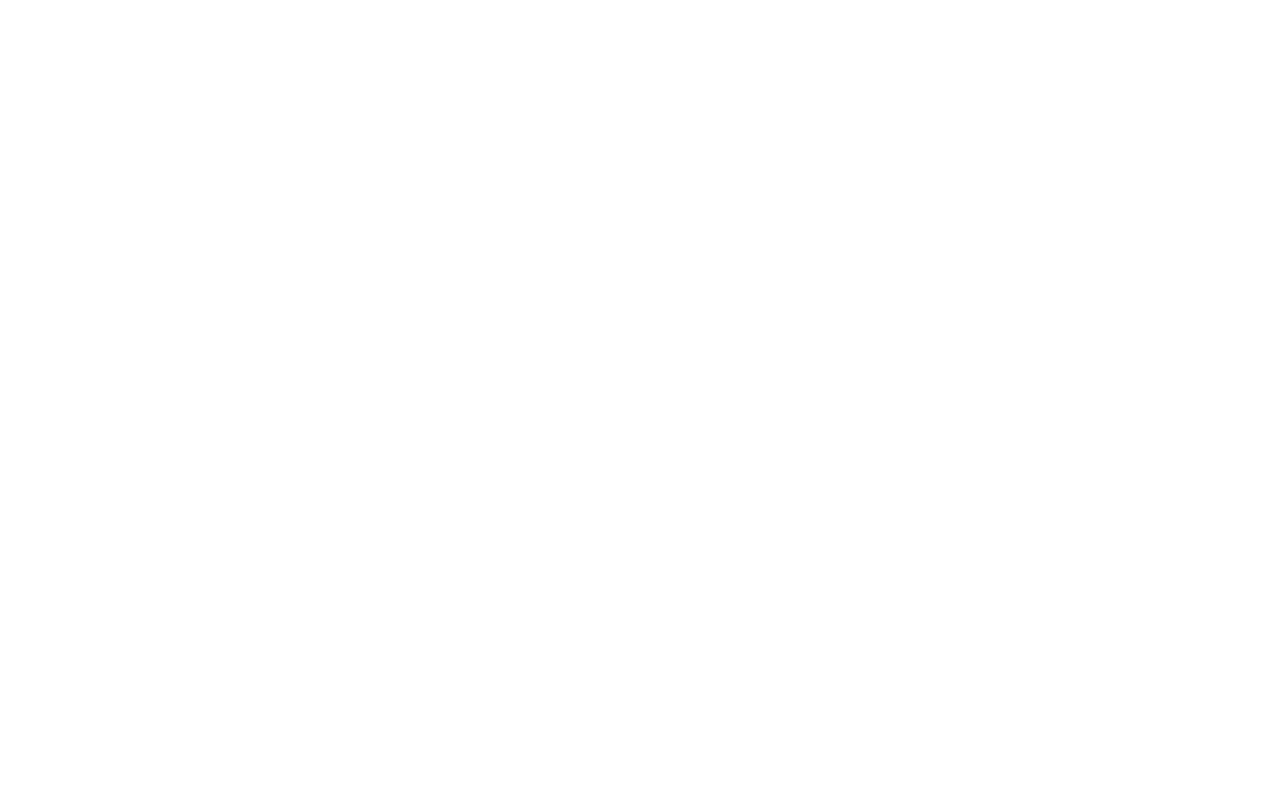
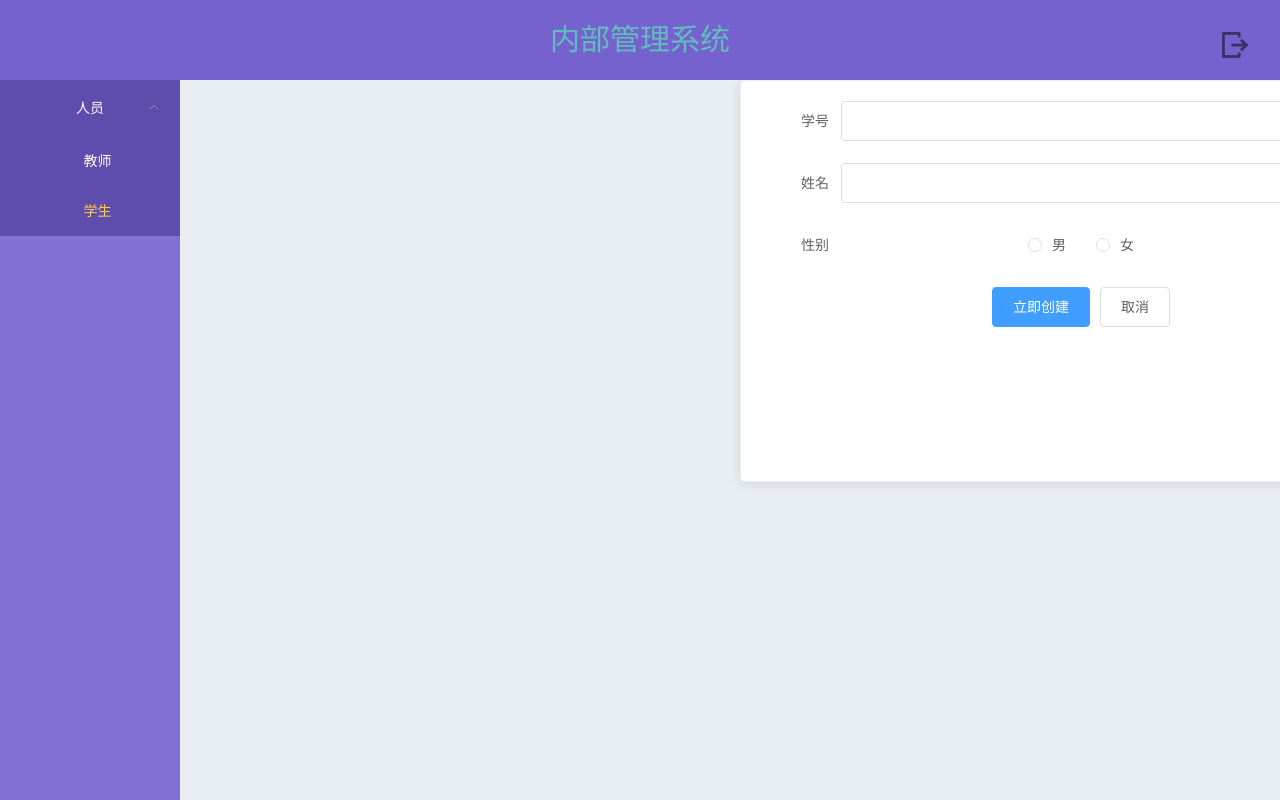
Before and after one commit to aijia508/first-vue, a Vue app: page /#/student in a window 1280 px wide. Shown: the top 800 px of the page. Built offline with nearby package versions, Linux system fonts and the light colour scheme.

Commit message:
创建表单并保存

```diff
--- a/src/App.vue
+++ b/src/App.vue
@@ -10,7 +10,7 @@ export default {
   name: 'App',
   created(){
   // console.log(this.$route);
-  console.log(this.$route.meta.requireAuth);
+  // console.log(this.$route.meta.requireAuth);
   // console.log(this.formdata.user);
   }
 }
--- a/src/components/common/head.vue
+++ b/src/components/common/head.vue
@@ -3,11 +3,19 @@
   <el-container class="head">
       <el-header>
           <span>内部管理系统</span>
-          <img src="static/img/退出.png" @click="quit"></img>
+          <img src="static/img/退出.png" @click="quit"/>
       </el-header>
   </el-container>
   <el-container class="content">
-    <el-aside width="180px"></el-aside>
+    <el-aside width="180px">
+      <el-menu :default-active="activeIndex" router background-color="#5e4dad" text-color="#fff" active-text-color="#ffd04b">
+        <el-submenu index="1">
+        <template slot="title">人员</template>
+          <el-menu-item index="1-1" :route="{name:'teacher'}">教师</el-menu-item>
+          <el-menu-item index="1-2" :route="{name:'student'}">学生</el-menu-item>
+        </el-submenu>
+      </el-menu>
+    </el-aside>
     <el-main>
       <router-view></router-view>
     </el-main>
@@ -20,7 +28,13 @@
 export default {
     data(){
       return{
-
+        activeIndex:'',
+      }
+    },
+    mounted(){
+      switch(this.$route.name){
+        case 'teacher':this.activeIndex='1-1';break;
+        case 'student':this.activeIndex='1-2';break;
       }
     },
     methods:{
@@ -81,7 +95,12 @@ export default {
     height:100%;
     position:fixed;
     left:0px;
+    top:80px;
     z-index:10;
+    .el-menu{
+      background:#5e4dad;
+      border:0px solid red;
+    }
   }
   .el-main{
   background-color:#A2B8F2;
--- a/src/components/login.vue
+++ b/src/components/login.vue
@@ -34,7 +34,7 @@ export default{
                         if(url){
                             this.$router.push({path:url});
                         }else{
-                            this.$router.push('/home');
+                            this.$router.push('/teacher');
                         }
                         this.$message.success('登录成功！');
                     }else{
--- /dev/null
+++ b/src/components/view/student.vue
@@ -0,0 +1,69 @@
+<template>
+<div class="home">
+  <el-card class="box-card">
+  <el-form :model="data" label-width="80px">
+    <el-form-item label="学号"><el-input v-model="data.id"></el-input></el-form-item>
+    <el-form-item label="姓名"><el-input v-model="data.name"></el-input></el-form-item>
+    <el-form-item label="性别">
+      <el-radio-group v-model="data.sex">
+        <el-radio label="0">男</el-radio>
+        <el-radio label="1">女</el-radio>
+      </el-radio-group>
+      </el-form-item>
+    <el-form-item>
+      <el-button type="primary" @click="onSubmit">立即创建</el-button>
+      <el-button>取消</el-button>
+    </el-form-item>
+  </el-form>
+  </el-card>
+</div>
+</template>
+
+<script>
+export default {
+  data () {
+    return {
+      data:{id:'',name:'',sex:''},
+    }
+  },
+  methods: {
+    onSubmit(){
+      console.log(this.data);
+      // this.$confirm('确认创建？','提示',{
+      //   confirmbuttontext:'确定',
+      //   concalbuttontext:'取消',
+      //   type:'warning'
+      // }).then(_ => {
+      //      this.$axios.get('',{
+      //        params:{
+      //          Id:this.data.id,
+      //          Name:this.data.name,
+      //          Sex:this.data.sex
+      //        }
+      //       }).then(res => {
+      //         this.$message.success('创建成功！')
+      //       }).catch(_ => {
+      //         this.$message.info('取消')
+      //       })
+      //     })
+    }
+  }
+}
+</script>
+
+<!-- Add "scoped" attribute to limit CSS to this component only -->
+<style scoped lang="less" >
+.home{
+  margin:0;
+  padding:0;
+  width:100%;
+  height:963px;
+  background-color:#E9EEF3;
+  position:relative;
+  .box-card{
+    width:600px;
+    height:400px;
+    margin-left:calc(50% - 300px);
+  }
+}
+</style>
--- a/src/components/view/study.vue
+++ /dev/null
@@ -1,87 +0,0 @@
-<template>
-<div class="home">
-  <el-container>
-    <el-main>main</el-main>
-  </el-container>
-  <!--<div class="header">
-    <span>内部管理系统</span>
-    <img src="../assets/退出.png" @click="quit"></img>
-  </div>-->
-
-</div>
-</template>
-
-<script>
-export default {
-  data () {
-    return {
-
-    }
-  },
-  methods: {
-    // quit(){}
-  }
-}
-</script>
-
-<!-- Add "scoped" attribute to limit CSS to this component only -->
-<style scoped lang="less" >
-.home{
-  margin:0;
-  padding:0;
-  width:100%;
-  height:963px;
-  background-color:#E9EEF3;
-  .header{
-    width:100%;
-    height:100px;
-    background-color:#B3C0D1;
-    position:fixed;
-    margin-top:0;
-    span{
-      text-align:center;
-      line-height:100px;
-      font-size:30px;
-    }
-    img{
-      position:absolute;
-      right:30px;
-      top:30px;
-      width:30px;
-      opacity:0.5;
-      cursor:pointer;
-    }
-  }
-}
-.el-container{
-  width:100%;
-  height:100px;
-  .el-header{
-    background-color:#B3C0D1;
-    color:#333;
-    text-align:center;
-    line-height:100px;
-    width:100%;
-    position:fixed;
-    margin-top:0;
-    span{
-      text-align:center;
-      line-height:100px;
-      font-size:30px;
-    }
-    img{
-      position:absolute;
-      right:30px;
-      top:30px;
-      width:30px;
-      opacity:0.5;
-      cursor:pointer;
-    }
-}
-}
-
-.el-main{
-  background-color:#E9EEF3;
-  color:#333;
-}
-</style>
--- a/src/router/index.js
+++ b/src/router/index.js
@@ -19,39 +19,36 @@ export var router = new Router({
       path:'/',
       name:'head',
       component:resolve => require(['@/components/common/head'],resolve),
-      redirect:{path:'/home'},
+      // redirect:{path:'/home'},
       children:[
-      {
-        path: '/home',
-        name: 'home',
-        component: resolve => require(['@/components/view/home'],resolve),
-        meta:{requireAuth:true},
-      },{
-        path:'/study',
-        name:'study',
-        component: resolve => require(['@/components/view/study'],resolve),
+        {
+          path:'/student',
+          name:'student',
+          component: resolve => require(['@/components/view/student'],resolve),
+          meta:{requireAuth:true},
+        },{
+        path: '/teacher',
+        name: 'teacher',
+        component: resolve => require(['@/components/view/teacher'],resolve),
         meta:{requireAuth:true},
       },
     ]
   }]
 });
-router.beforeEach((to, from, next) => {
-  // to and from are both route objects. must call `next`.
-  console.log(to.meta.requireAuth);
-  console.log(from.path,1111,to.path);
-  // if(to.path!='/login'){
-    if(to.meta.requireAuth == true){
-    if(sessionStorage.getItem('loginState') == 1){
-      next()
-    }else{
-      router.push({
-        path:'/login',
-        query:{redirect:to.fullPath}
-      });
-      next()
-    }
-  }
-  else{
-    next()
-  }
-})
+// router.beforeEach((to, from, next) => {
+
+//     if(to.meta.requireAuth == true){
+//     if(sessionStorage.getItem('loginState') == 1){
+//       next()
+//     }else{
+//       router.push({
+//         path:'/login',
+//         query:{redirect:to.fullPath}
+//       });
+//       // next()
+//     }
+//   }
+//   else{
+//     next()
+//   }
+// })
```
Also changed, not shown: src/components/view/teacher.vue (renamed from src/components/view/home.vue), 1 other file (tests, documents, lock files or other folders).
